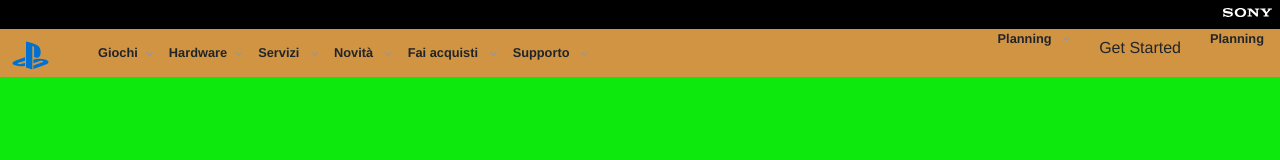
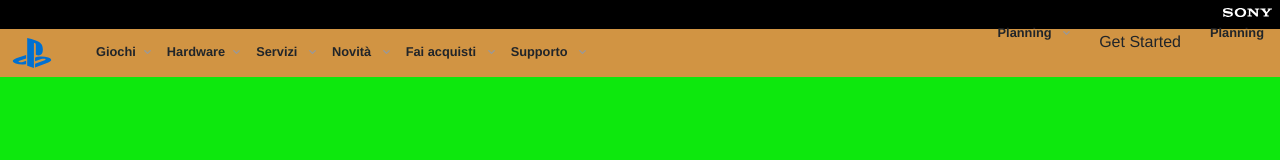
Before and after one commit to jacoposergio/htmlcss-playstation, a plain HTML site: page index.html in a window 1280 px wide. Drawn offline with nearby package versions, Linux system fonts and the light colour scheme.

Commit message:
nav adjust

```diff
--- a/css/style.css
+++ b/css/style.css
@@ -53,23 +53,29 @@ header{
        background-color: rgb(209, 148, 67);
    }
 
+   .bottom_header_content {
+       height: 100%;
+   }
+
    .play_logo_container{
        padding: 0 0.5rem;
    }
 
    .play_logo_container img{
-    height: 90%;
-    padding-bottom: 5px;
+    height: 100%;
+    padding-bottom: px;
 
 }
 
   .nav_right{
       align-content: center;
+      height: 100%;
   }
 
    .main_menu{
+       display: none;
+       height: 100%;
        align-items: last baseline;
-       display: none;
    }
 
    .main_menu a img{
@@ -80,7 +86,6 @@ header{
        font-size: 0.8rem;
        font-weight: 600;
        margin-right: 1rem;
-       padding-bottom: 10px;
    }
 
    .main_menu ul li img{
--- a/index.html
+++ b/index.html
@@ -19,7 +19,7 @@
        </div>
         <!-- bottom header   -->
         <div class="bottom_header">
-            <div class="d-flex justify-content-between align-items-center">
+            <div class="bottom_header_content d-flex justify-content-between">
                 <div class="nav_right d-flex">
                     <div class="play_logo_container">
                       <img src="img/play_logo.svg" alt="playstation logo" />
```
